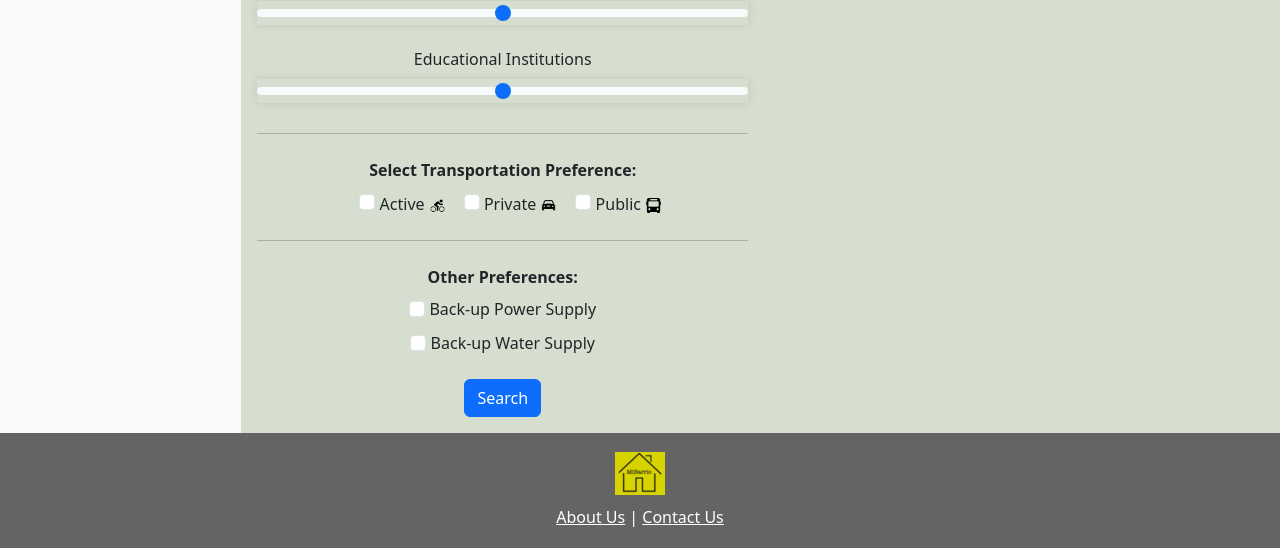
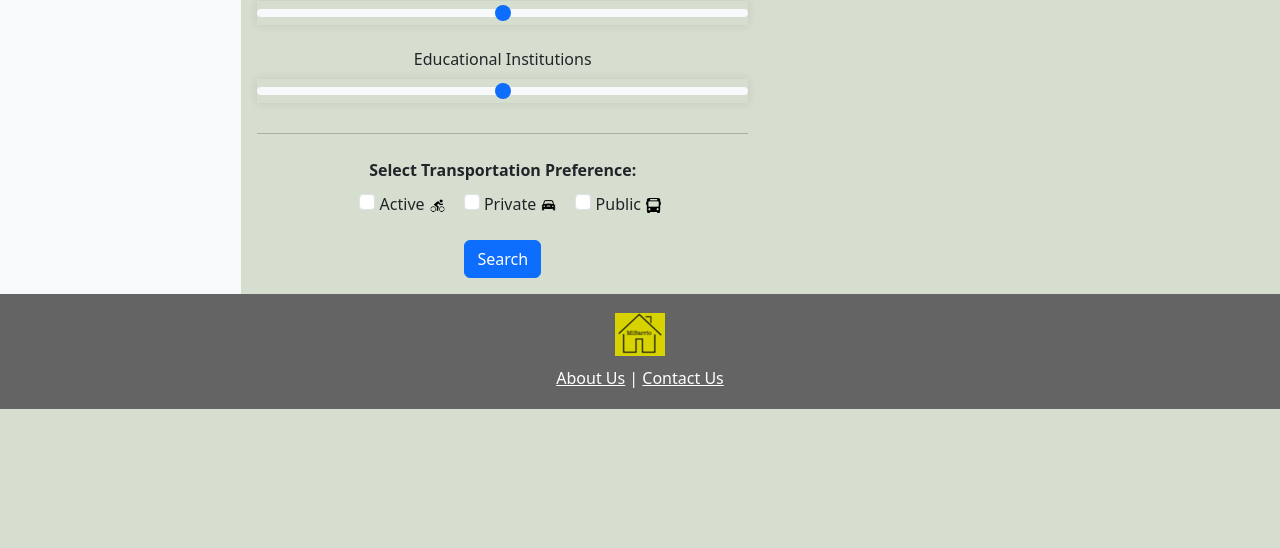
Before and after one commit to maria-palacios-ricaldi/MiBarrio-Web-App, a Django app: page /newSearch in a window 1280 px wide. Shown: the part 812-1360 px from the top of the page. After the commit the page ends 1221 px from the top, so only its background shows below. Run offline with Django 4.2, Linux system fonts and the light colour scheme.

Commit message:
Update newSearch.html

```diff
--- a/App/MiBarrio/MiBarrioApp/templates/newSearch.html
+++ b/App/MiBarrio/MiBarrioApp/templates/newSearch.html
@@ -74,7 +74,6 @@
       <div class="col-md-6">
         <h3>Find the Suburb</h3>
         <form id="searchProfileForm">
-
 
           <!--Set up search profile - get list of search profile names from database-->
           <div class="mb-3">
@@ -181,21 +180,7 @@
             </div>
           </div>
         </div>
-        <hr class="my-4"> <!-- Faint line separator -->
-        <div class="mb-3">
-            <label class="form-label fw-bold">Other Preferences:</label>
-            <!-- Larger checkboxes -->
-            <!-- Back-up Power Supply checkbox -->
-            <div style="margin-bottom: 10px;">
-                <input class="form-check-input" type="checkbox" value="PowerSupply" id="powerSupply">
-                <label class="form-check-label" for="powerSupply">Back-up Power Supply</label>
-            </div>
-            <!-- Water Supply checkbox -->
-            <div>
-              <input class="form-check-input" type="checkbox" value="WaterSupply" id="waterSupply">
-              <label class="form-check-label" for="waterSupply">Back-up Water Supply</label>
-          </div>
-        </div>
+
 
         <div class="mt-4">
           <button type="submit" class="btn btn-primary">Search</button>
```
